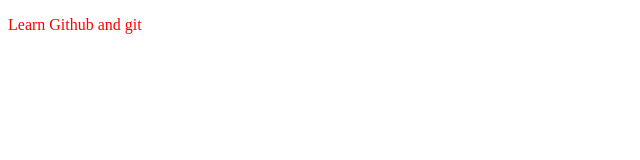
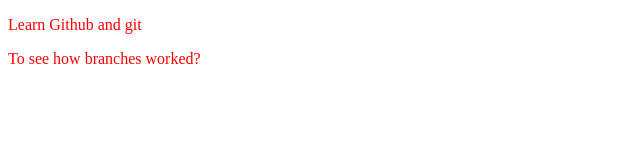
Before and after one commit to SubhashKumar8574/localrepo, a plain HTML site: page index.html in a window 1280 px wide. Shown: the whole page, without its empty margins (0-640 px from the left). Drawn offline with Linux system fonts and the light colour scheme.

Commit message:
Add new feature

```diff
--- a/index.html
+++ b/index.html
@@ -8,5 +8,6 @@
 </head>
 <body>
     <p>Learn Github and git</p>
+    <p>To see how branches worked?</p>
 </body>
 </html>
```
